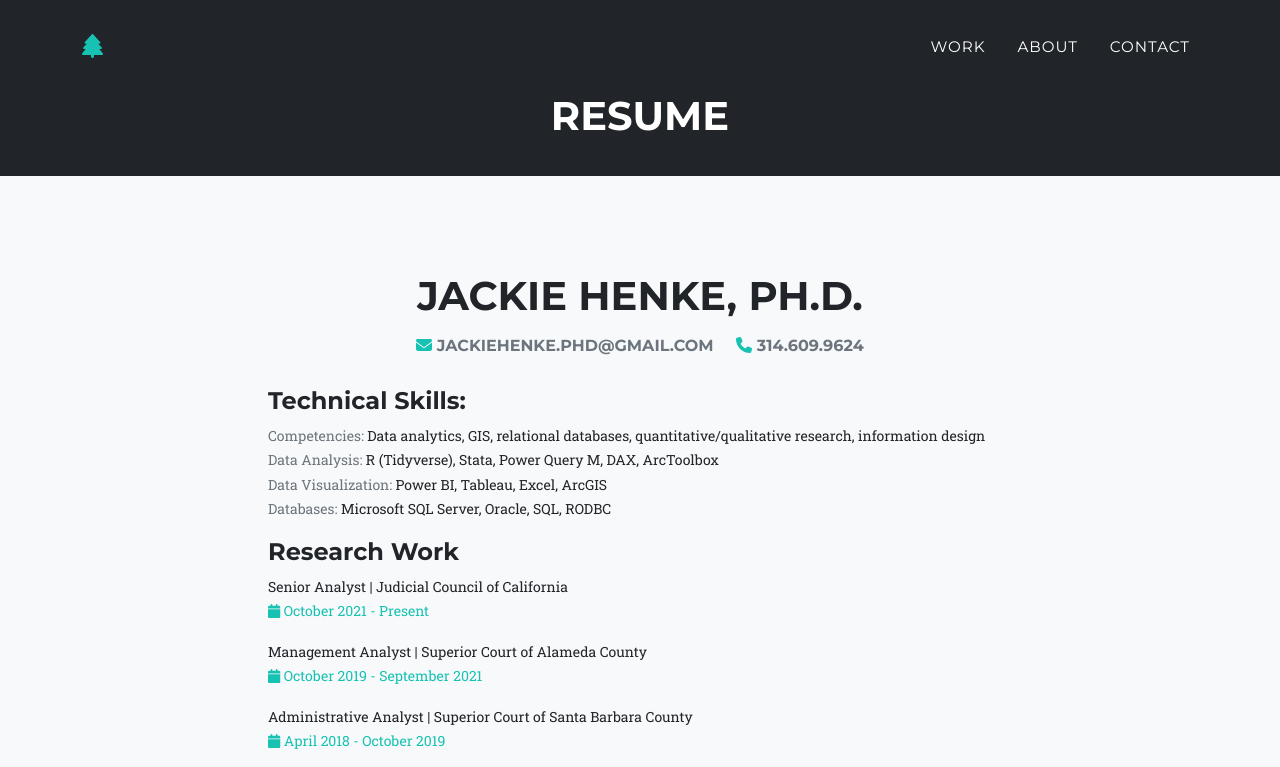
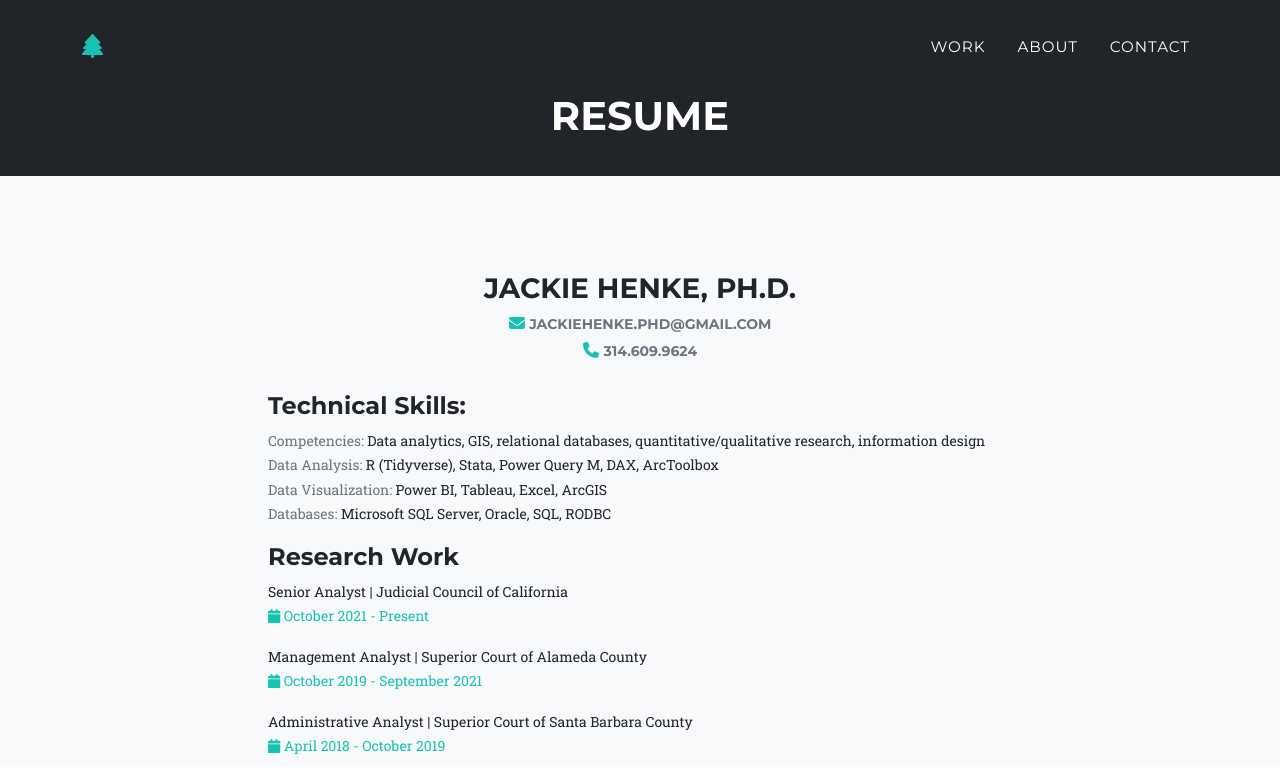
Before and after one commit to jackieelm/jackieelm.github.io, a plain HTML site: page resume.html in a window 1280 px wide. Shown: the top 767 px of the page. Drawn offline with nearby package versions, Linux system fonts and the light colour scheme.

Commit message:
Add files via upload

```diff
--- a/resume.html
+++ b/resume.html
@@ -70,14 +70,19 @@
         <div class="container">
               <div class="col-lg-8 mx-auto">
 
-              <h2 class="section-heading text-uppercase text-center text-dark">
-                Jackie Henke, Ph.D.</h2>
+              <h3 class="section-heading text-uppercase text-center text-dark">
+                Jackie Henke, Ph.D.</h3>
+
+
               <h6 class="section-heading text-uppercase text-center text-primary">
                 <i class="fa-solid fa-envelope"></i>
-                <span class="text-secondary">jackiehenke.phd@gmail.com &nbsp &nbsp</span>
+                <span class="text-secondary small">jackiehenke.phd@gmail.com </span> </h6>
+
+              <h6 class="section-heading text-uppercase text-center text-primary">
                 <i class="fa-solid fa-phone"></i>
-                <span class="text-secondary"> 314.609.9624 </span>
-                </h6>
+                <span class="text-secondary small"> 314.609.9624 </span> </h6>
+
+
                 <br>
               <h4 class="text-dark text-left"> Technical Skills: </h4>
               <p class="text-secondary small"> Competencies:
```
